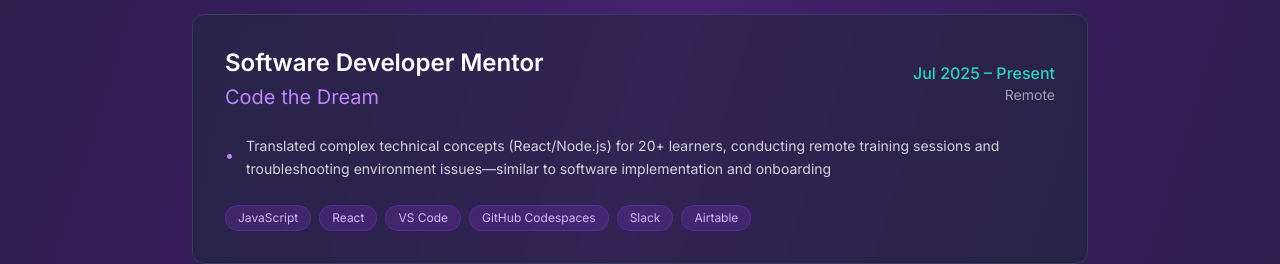
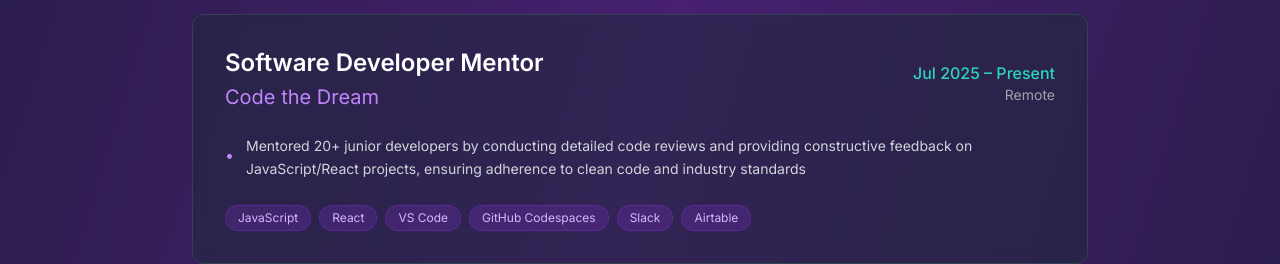
Before and after one commit to ruby543/rubaina-portfolio, a React (Vite) app: page / in a window 1280 px wide. Shown: the part 1940-2204 px from the top of the page. Built offline with nearby package versions, Linux system fonts and the light colour scheme.

Commit message:
updated portfolio

```diff
--- a/src/App.tsx
+++ b/src/App.tsx
@@ -88,7 +88,7 @@
       period: 'Jul 2025 – Present',
       location: 'Remote',
       description: [
-        'Translated complex technical concepts (React/Node.js) for 20+ learners, conducting remote training sessions and troubleshooting environment issues—similar to software implementation and onboarding'
+        'Mentored 20+ junior developers by conducting detailed code reviews and providing constructive feedback on JavaScript/React projects, ensuring adherence to clean code and industry standards'
       ],
       technologies: ['JavaScript', 'React', 'VS Code', 'GitHub Codespaces', 'Slack', 'Airtable']
     },
```
